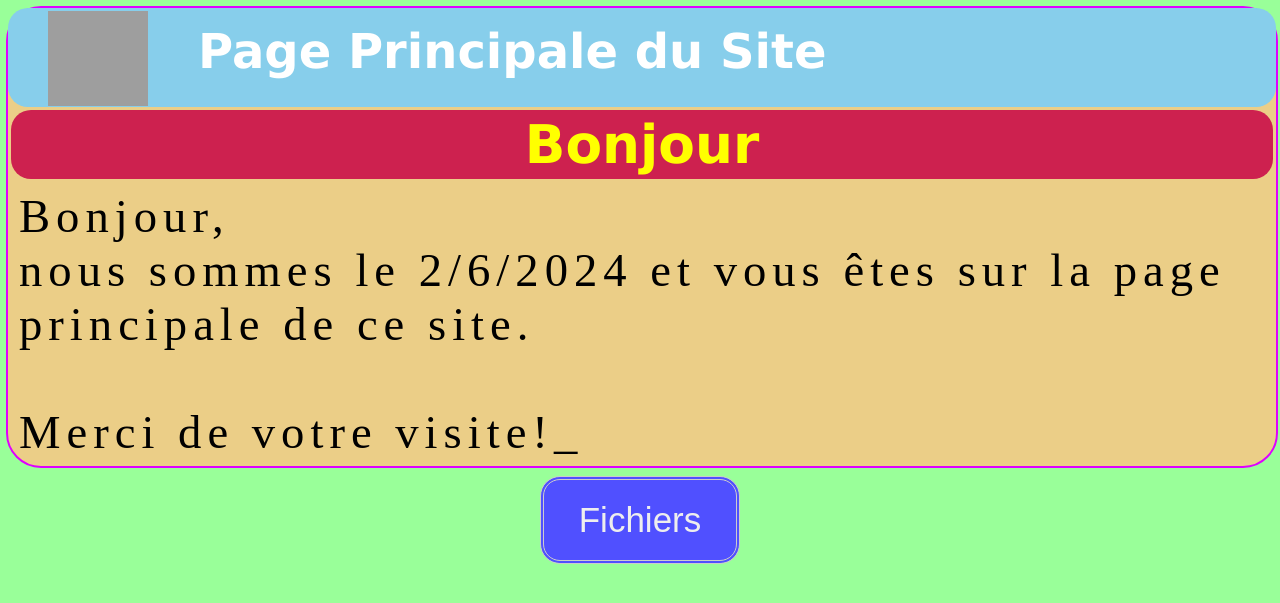
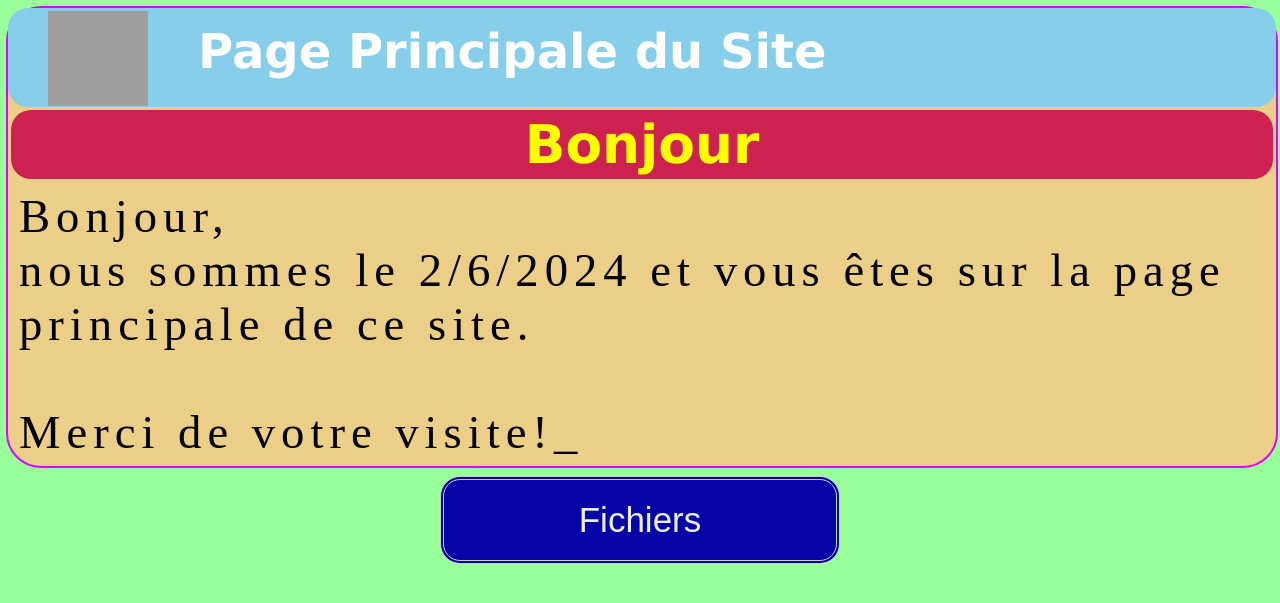
Before and after one commit to AstralArchitect/AstralArchitect.github.io, a PHP site: page /home/index-pc.html in a window 1280 px wide. Shown: the top 603 px of the page. Run offline with PHP 8.4, Linux system fonts and the light colour scheme; grey boxes are pictures that could not be loaded.

Commit message:
Update feuille.css

```diff
--- a/assets/start/feuille.css
+++ b/assets/start/feuille.css
@@ -193,37 +193,20 @@
 }
 button {
         display: inline-block;
-        background-color: #5050ff;
+        background-color: #0606a6;
         border-radius: 20px;
         border: 4px double #cccccc;
         color: #eeeeee;
         text-align: center;
         font-size: 35px;
         padding: 20px;
-        width: 200px;
+        width: 400px;
+        height: auto;
         transition: all 0.5s;
         cursor: pointer;
         margin: 5px;
 }
 
-nav > ul >li > a {
-  position: absolute;
-  top: 50%;
-  left:50%;
-  transform: translate(-50%, -50%);
-}
-
-li a {
-  text-decoration: none;
-  color: black;
-}
-
-.menu-deroulant > a:after
-
-@keyframes apparitionSousMenu {
-  0% {
-    box-shadow: 0px 3px 3px 1px rgba(0,0,0,0);
-    bord
 @media (prefers-color-scheme: dark) {
   * {
     margin: 0px 0px 0px 0px;
```
